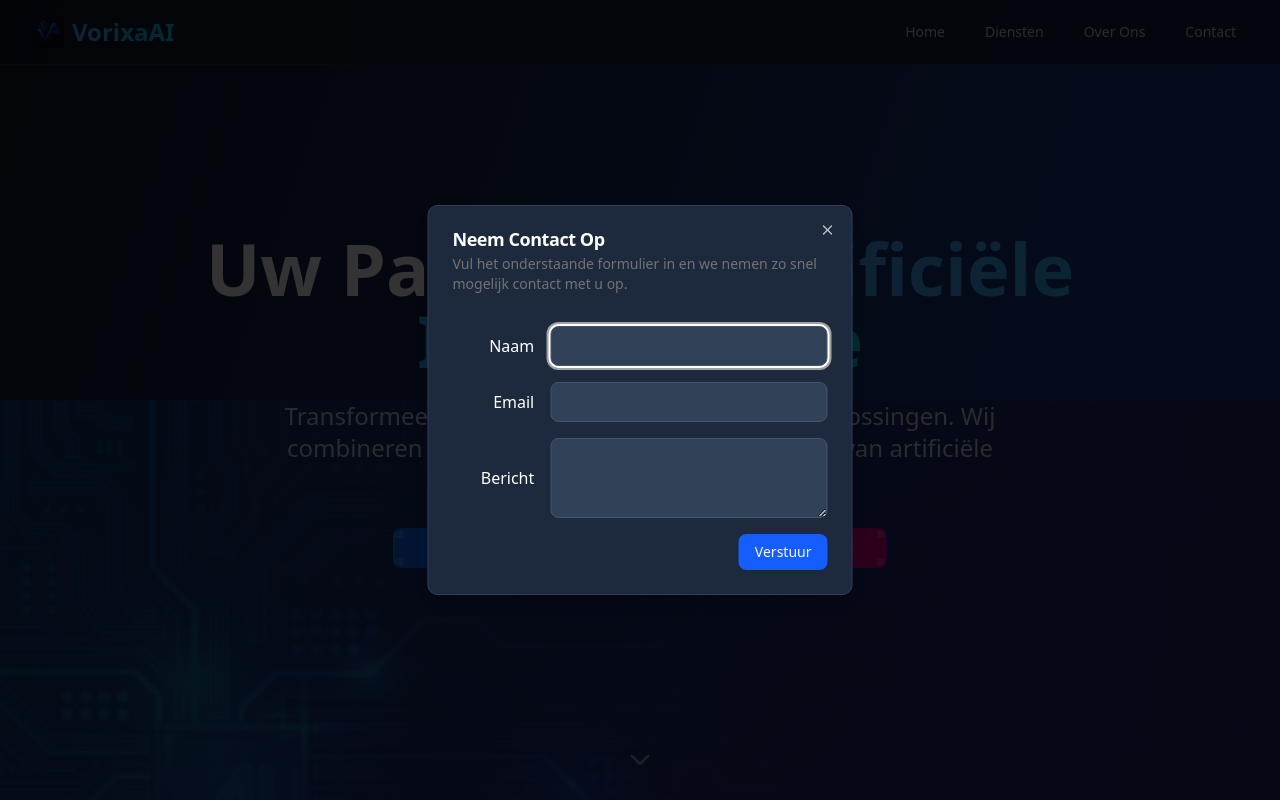
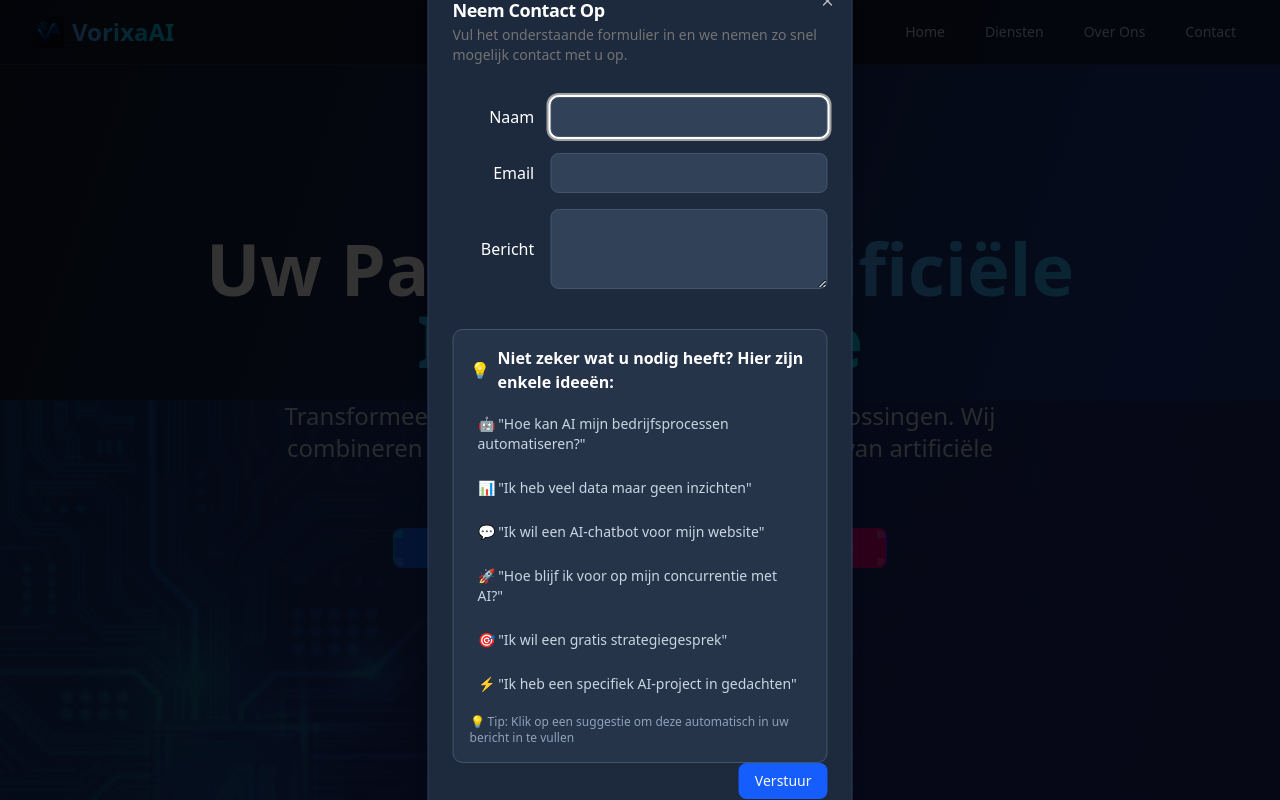
Before and after one commit to IndyctAI/indyctAI-website, a React (Vite) app: page / in a window 1280 px wide. Both pictures are taken after a click on the button "Neem Contact Op". Shown: the top 800 px of the page. Built offline with nearby package versions, Linux system fonts and the light colour scheme.

Commit message:
Add interactive suggestions section to contact form to help users think of what they need

```diff
--- a/src/App.jsx
+++ b/src/App.jsx
@@ -482,6 +482,91 @@ function App() {
                         <Textarea id="message" name="message" required className="col-span-3 bg-slate-700 border-slate-600" />
                       </div>
                     </div>
+
+                    {/* Suggestions Section */}
+                    <div className="mt-6 p-4 bg-slate-700/50 rounded-lg border border-slate-600">
+                      <h4 className="text-white font-semibold mb-3 flex items-center">
+                        <span className="mr-2">💡</span>
+                        Niet zeker wat u nodig heeft? Hier zijn enkele ideeën:
+                      </h4>
+                      <div className="grid grid-cols-1 gap-2 text-sm">
+                        <motion.button
+                          type="button"
+                          whileHover={{ scale: 1.02, backgroundColor: "rgba(59, 130, 246, 0.1)" }}
+                          className="text-left p-2 rounded text-slate-300 hover:text-white transition-colors"
+                          onClick={() => {
+                            const messageField = document.getElementById('message');
+                            messageField.value = "Ik wil graag weten hoe AI mijn bedrijfsprocessen kan automatiseren en efficiënter kan maken.";
+                          }}
+                        >
+                          🤖 "Hoe kan AI mijn bedrijfsprocessen automatiseren?"
+                        </motion.button>
+
+                        <motion.button
+                          type="button"
+                          whileHover={{ scale: 1.02, backgroundColor: "rgba(59, 130, 246, 0.1)" }}
+                          className="text-left p-2 rounded text-slate-300 hover:text-white transition-colors"
+                          onClick={() => {
+                            const messageField = document.getElementById('message');
+                            messageField.value = "Ik heb veel data maar weet niet hoe ik hier waardevolle inzichten uit kan halen. Kunnen jullie helpen?";
+                          }}
+                        >
+                          📊 "Ik heb veel data maar geen inzichten"
+                        </motion.button>
+
+                        <motion.button
+                          type="button"
+                          whileHover={{ scale: 1.02, backgroundColor: "rgba(59, 130, 246, 0.1)" }}
+                          className="text-left p-2 rounded text-slate-300 hover:text-white transition-colors"
+                          onClick={() => {
+                            const messageField = document.getElementById('message');
+                            messageField.value = "Ik wil een chatbot of AI-assistent voor mijn website/bedrijf. Wat zijn de mogelijkheden?";
+                          }}
+                        >
+                          💬 "Ik wil een AI-chatbot voor mijn website"
+                        </motion.button>
+
+                        <motion.button
+                          type="button"
+                          whileHover={{ scale: 1.02, backgroundColor: "rgba(59, 130, 246, 0.1)" }}
+                          className="text-left p-2 rounded text-slate-300 hover:text-white transition-colors"
+                          onClick={() => {
+                            const messageField = document.getElementById('message');
+                            messageField.value = "Mijn concurrenten gebruiken al AI. Hoe kan ik bijblijven en een voorsprong krijgen?";
+                          }}
+                        >
+                          🚀 "Hoe blijf ik voor op mijn concurrentie met AI?"
+                        </motion.button>
+
+                        <motion.button
+                          type="button"
+                          whileHover={{ scale: 1.02, backgroundColor: "rgba(59, 130, 246, 0.1)" }}
+                          className="text-left p-2 rounded text-slate-300 hover:text-white transition-colors"
+                          onClick={() => {
+                            const messageField = document.getElementById('message');
+                            messageField.value = "Ik wil graag een gratis AI-strategie gesprek om te bespreken wat de mogelijkheden zijn voor mijn bedrijf.";
+                          }}
+                        >
+                          🎯 "Ik wil een gratis strategiegesprek"
+                        </motion.button>
+
+                        <motion.button
+                          type="button"
+                          whileHover={{ scale: 1.02, backgroundColor: "rgba(59, 130, 246, 0.1)" }}
+                          className="text-left p-2 rounded text-slate-300 hover:text-white transition-colors"
+                          onClick={() => {
+                            const messageField = document.getElementById('message');
+                            messageField.value = "Ik heb een specifiek AI-project in gedachten en wil weten of jullie dit kunnen realiseren.";
+                          }}
+                        >
+                          ⚡ "Ik heb een specifiek AI-project in gedachten"
+                        </motion.button>
+                      </div>
+                      <p className="text-xs text-slate-400 mt-3">
+                        💡 Tip: Klik op een suggestie om deze automatisch in uw bericht in te vullen
+                      </p>
+                    </div>
+
                     <DialogFooter>
                       <Button type="submit" className="bg-blue-600 hover:bg-blue-700">Verstuur</Button>
                     </DialogFooter>
```
